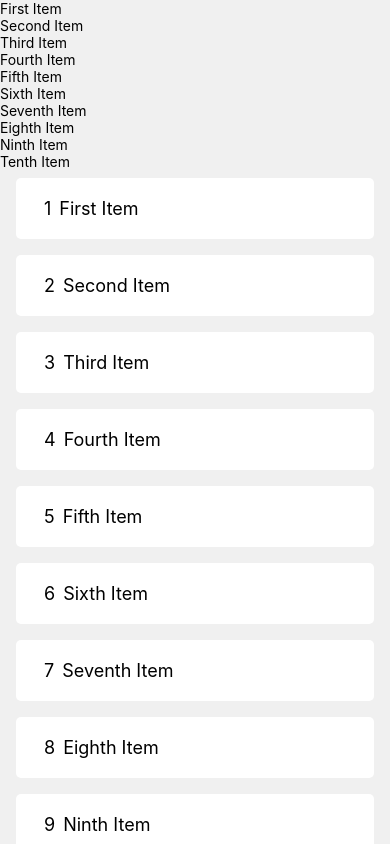
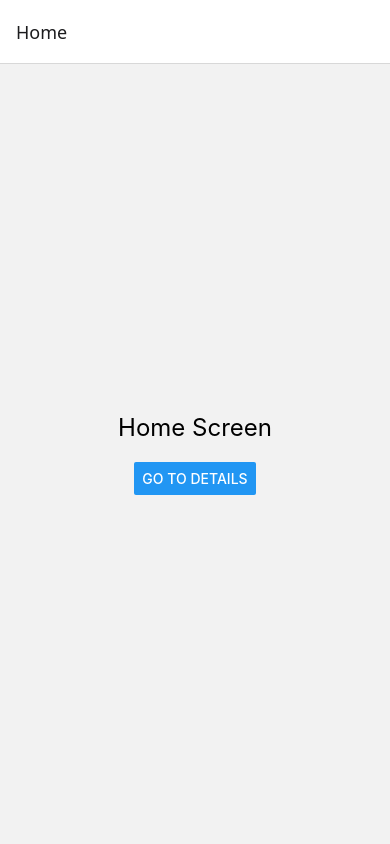
Before and after one commit to sankeerth1809/React-Native-Learning, a React Native app: screen /Home in a window 390 px wide. Built offline with nearby package versions, Linux system fonts and the light colour scheme.

Commit message:
Stack Navigation

```diff
--- a/App.tsx
+++ b/App.tsx
@@ -1,63 +1,29 @@
+import React from 'react';
+import { NavigationContainer } from '@react-navigation/native';
+import { createNativeStackNavigator } from '@react-navigation/native-stack';
 
-import { StyleSheet,  Text, SafeAreaView, View, FlatList} from 'react-native';
+// Import our screens
+import HomeScreen from './src/screens/HomeScreen';
+import DetailsScreen from './src/screens/DetailsScreen';
 
+// This is the key for TypeScript. It defines the route names and the params they expect.
+export type RootStackParamList = {
+  Home: undefined;
+  Details: { itemId: number; otherParam: string };
+};
+
+// Create the stack navigator
+const Stack = createNativeStackNavigator<RootStackParamList>();
 
 const App = () => {
-  const DATA = [
-     { id: '1', title: 'First Item' },
-     { id: '2', title: 'Second Item' },
-     { id: '3', title: 'Third Item' },
-     { id: '4', title: 'Fourth Item' },
-     { id: '5', title: 'Fifth Item' },
-     { id: '6', title: 'Sixth Item' },
-     { id: '7', title: 'Seventh Item' },
-     { id: '8', title: 'Eighth Item' },
-     { id: '9', title: 'Ninth Item' },
-     { id: '10', title: 'Tenth Item' },
-  ];
-
   return (
-    <SafeAreaView style={styles.container}>
-      {DATA.map((item)=>(
-        <View key={item.id}>
-          <Text>{item.title}</Text>
-        </View>
-      ))}
-
-
-      <FlatList
-        data={DATA}
-
-        renderItem={({item}:any)=>
-          <View style={styles.item}>
-          <Text style={styles.title}>{item.id}</Text>
-          <Text style={styles.title}>{item.title}</Text>
-          </View>}
-        keyExtractor={(item)=> item.id}
-      />
-    </SafeAreaView>
+    <NavigationContainer>
+      <Stack.Navigator initialRouteName="Home">
+        <Stack.Screen name="Home" component={HomeScreen} />
+        <Stack.Screen name="Details" component={DetailsScreen} />
+      </Stack.Navigator>
+    </NavigationContainer>
   );
 };
 
-
-const styles = StyleSheet.create({
-  container: {
-    flex: 1,
-    backgroundColor: '#f0f0f0',
-  },
-  item: {
-    flexDirection: 'row',
-    alignItems: 'center',
-    backgroundColor: 'white',
-    padding: 20,
-    marginVertical: 8,
-    marginHorizontal: 16,
-    borderRadius: 5,
-  },
-  title: {
-    fontSize: 18,
-    marginLeft: 8
-  },
-});
-
 export default App;
--- /dev/null
+++ b/src/screens/DetailsScreen.tsx
@@ -0,0 +1,28 @@
+import React from 'react';
+import { View, Text, StyleSheet, Button } from 'react-native';
+import type { NativeStackScreenProps } from '@react-navigation/native-stack';
+import { RootStackParamList } from '../../App'; // We will create this type in App.tsx
+
+
+type DetailsScreenProps = NativeStackScreenProps<RootStackParamList, 'Details'>;
+
+const DetailsScreen = ({navigation, route }: DetailsScreenProps) => {
+  // Access the params from the route prop
+  const { itemId, otherParam } = route.params;
+
+  return (
+    <View style={styles.container}>
+      <Text style={styles.text}>Details Screen</Text>
+      <Text>Item ID: {itemId}</Text>
+      <Text>Other Param: {otherParam}</Text>
+      <Button title='Go Back' onPress={()=> navigation.goBack()}/>
+    </View>
+  );
+};
+
+const styles = StyleSheet.create({
+  container: { flex: 1, alignItems: 'center', justifyContent: 'center' },
+  text: { fontSize: 24, marginBottom: 20 },
+});
+
+export default DetailsScreen;
--- /dev/null
+++ b/src/screens/HomeScreen.tsx
@@ -0,0 +1,30 @@
+import React from 'react';
+import { View, Button, Text, StyleSheet } from 'react-native';
+import type { NativeStackScreenProps } from '@react-navigation/native-stack';
+import { RootStackParamList } from '../../App'; // We will create this type in App.tsx
+
+type HomeScreenProps = NativeStackScreenProps<RootStackParamList, 'Home'>;
+
+const HomeScreen = ({ navigation }: HomeScreenProps) => {
+  return (
+    <View style={styles.container}>
+      <Text style={styles.text}>Home Screen</Text>
+      <Button
+        title="Go to Details"
+        onPress={() =>
+          navigation.navigate('Details', {
+            itemId: 86,
+            otherParam: 'React Native is cool!',
+          })
+        }
+      />
+    </View>
+  );
+};
+
+const styles = StyleSheet.create({
+  container: { flex: 1, alignItems: 'center', justifyContent: 'center' },
+  text: { fontSize: 24, marginBottom: 20 },
+});
+
+export default HomeScreen;
```
Also changed, not shown: package.json (+5 -2 lines), 1 other file (tests, documents, lock files or other folders).
